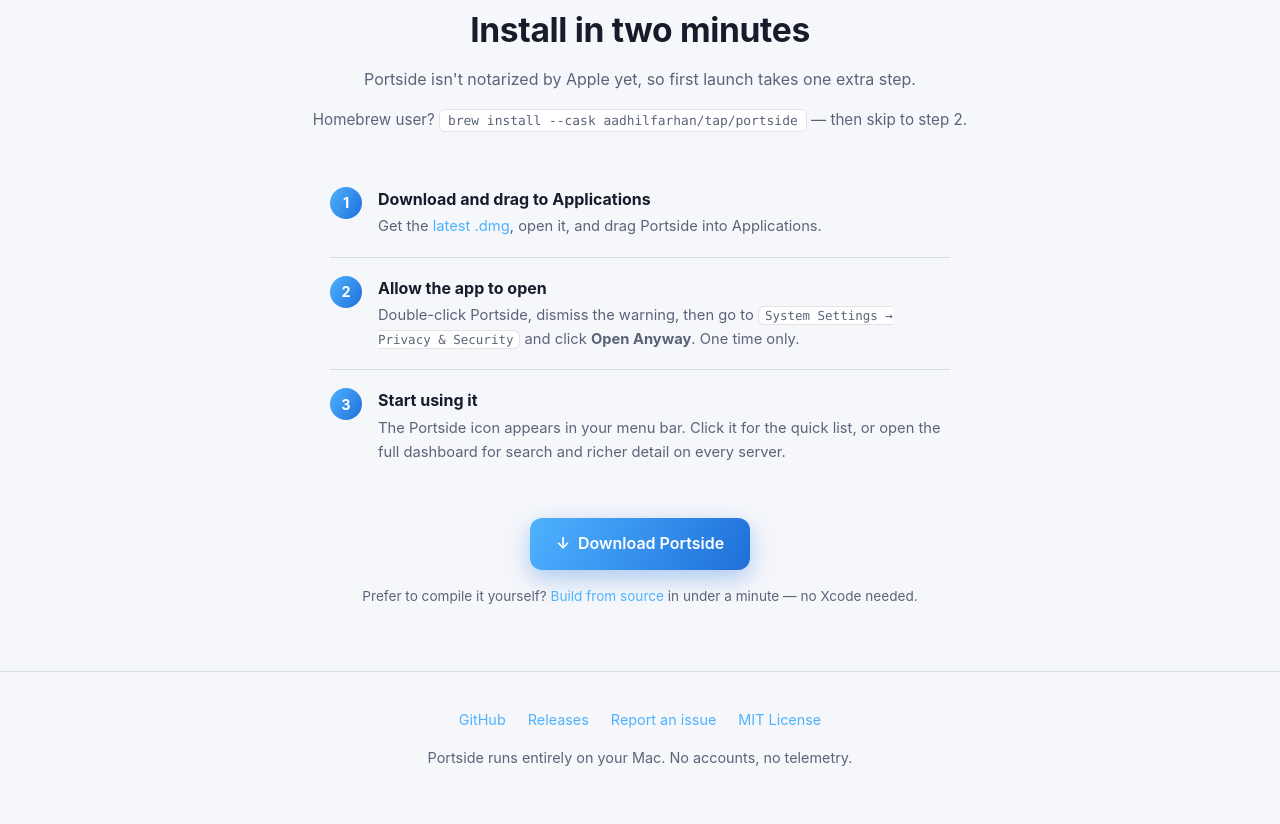
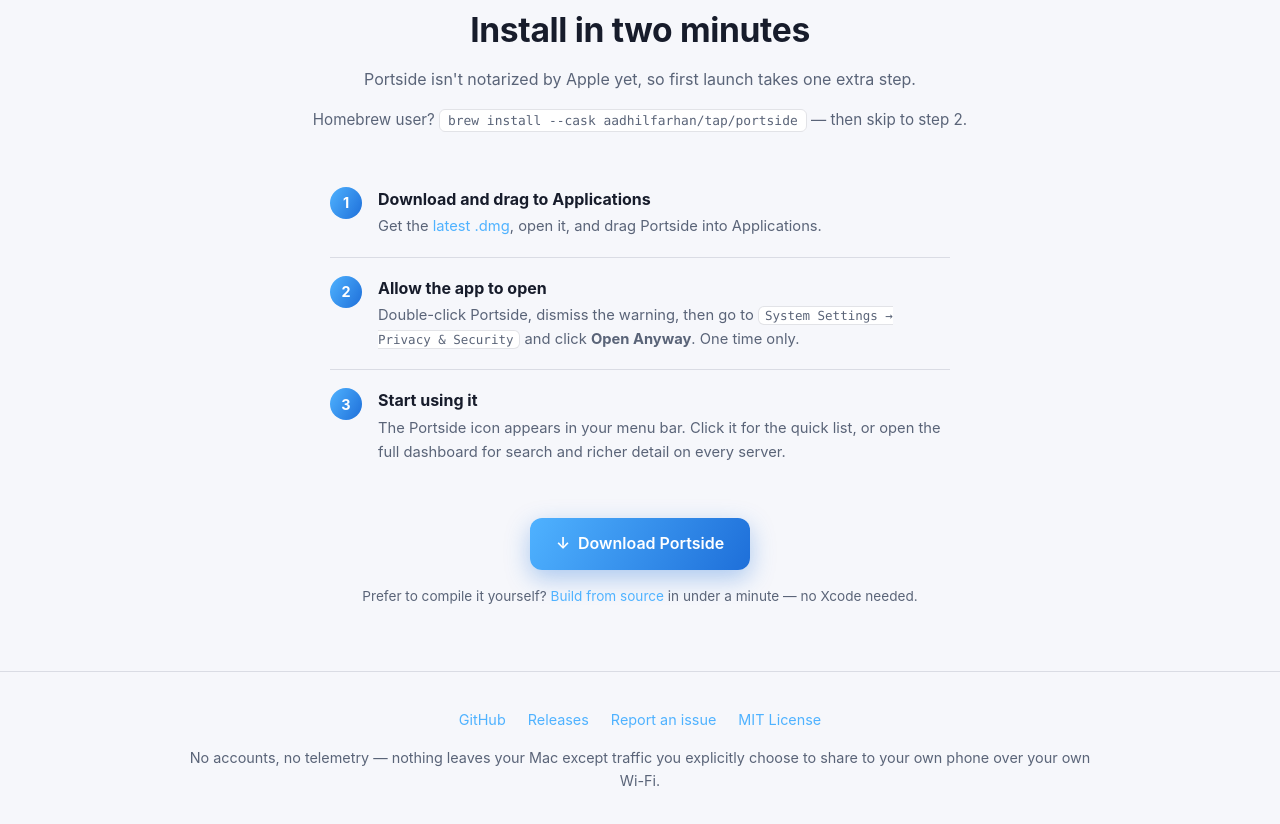
Before and after one commit to AadhilFarhan/Portside, a plain HTML site: page docs/index.html in a window 1280 px wide. Shown: the part 2223-3047 px from the top of the page. Drawn offline with Linux system fonts and the light colour scheme.

Commit message:
Fix inaccurate public-facing claims
- README promised "Apple silicon or Intel" support. The review
  downloaded the actual v0.1.0 release DMG and ran lipo -info on the
  binary inside: it's arm64-only. release.yml builds with no --arch
  flags and no lipo step, so every release from the current pipeline
  is arm64-only, not a one-off. Corrected the claim rather than
  building a universal binary, per user's call — bigger CI cost and
  DMG size for Intel support nobody's asked for yet.

- docs/index.html's footer said "Portside runs entirely on your Mac,"
  inherited near-verbatim from GhostPin's site, where it's true
  (GhostPin has zero network code). It's not true for Portside: the
  headline QR-share feature explicitly relays traffic to another
  device over the LAN, which the same page's own "How sharing works"
  section and the README both correctly describe. Reworded to match
  the README's already-accurate framing.

```diff
--- a/docs/index.html
+++ b/docs/index.html
@@ -337,7 +337,7 @@
       <a href="https://github.com/AadhilFarhan/Portside/issues">Report an issue</a>
       <a href="https://github.com/AadhilFarhan/Portside/blob/main/LICENSE">MIT License</a>
     </div>
-    <p>Portside runs entirely on your Mac. No accounts, no telemetry.</p>
+    <p>No accounts, no telemetry — nothing leaves your Mac except traffic you explicitly choose to share to your own phone over your own Wi-Fi.</p>
   </div>
 </footer>
 
```
Also changed, not shown: 1 other file.
